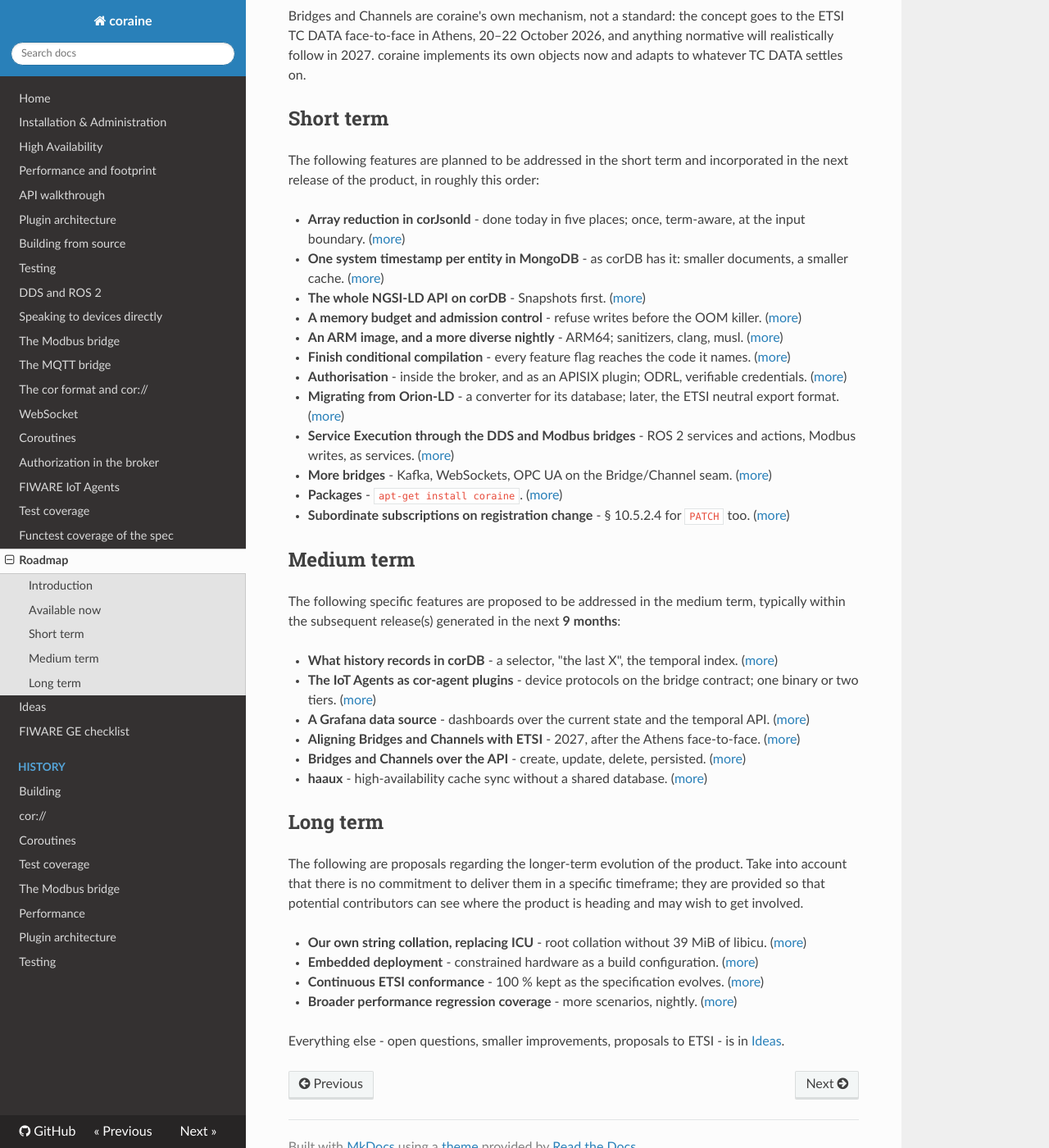
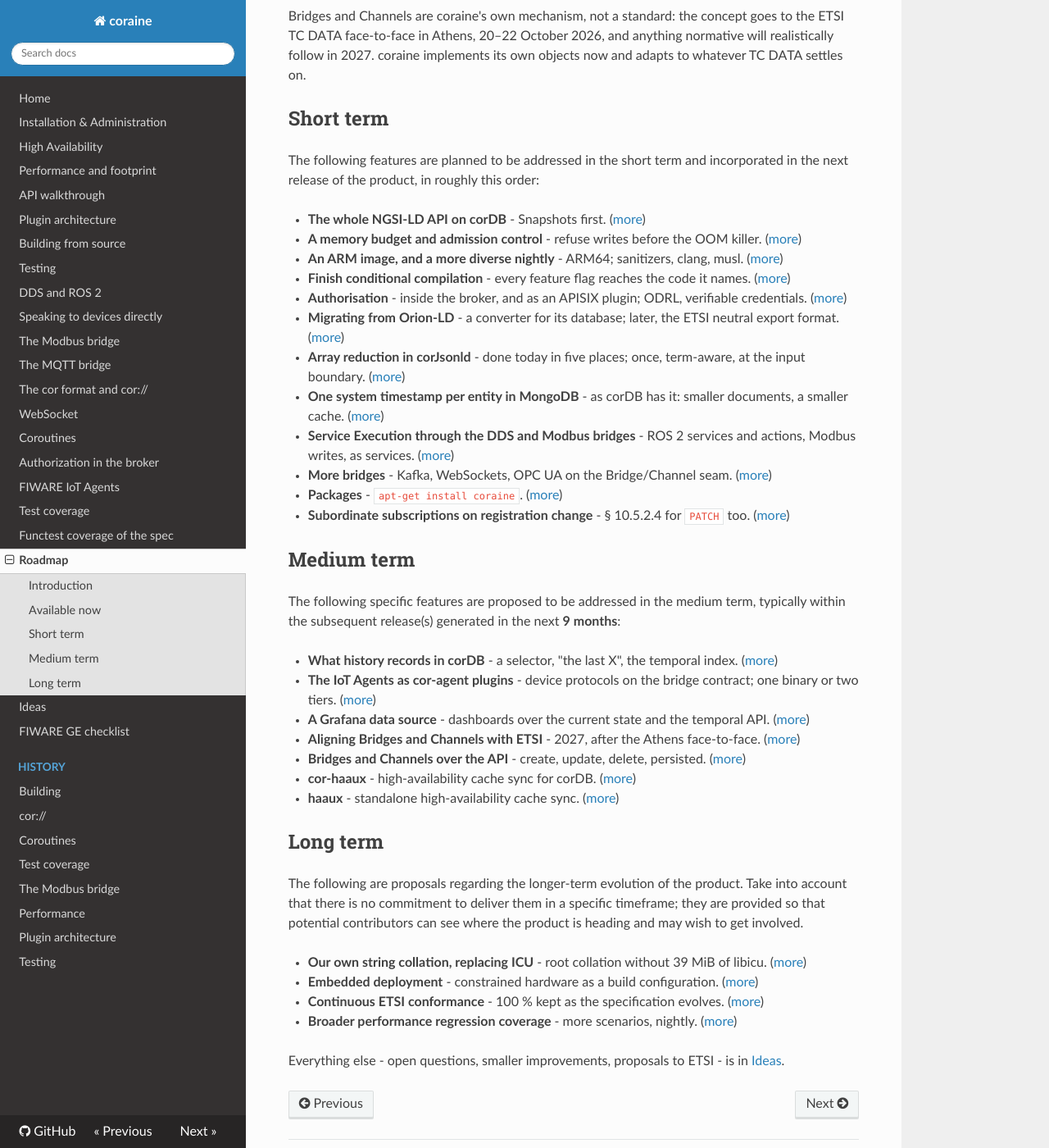
Before and after one commit to SEAMWARE/coraine, an MkDocs documentation site: the page built from doc/roadmap.md, in a window 1280 px wide and 1400 px high, scrolled down 1158 px. Shown: the whole window at 82% size. Built offline with MkDocs 1.6.1, drawn with Linux system fonts in a browser that asks for light colours; nearby versions of some CDN libraries; comment, search, counter and statistics services are not loaded.

Commit message:
roadmap: KZ's order - array reduction and MongoDB's timestamps later in the short term; haaux split: cor-haaux (corDB) and standalone haaux
Co-Authored-By: Claude Opus 5.5 <noreply@anthropic.com>

```diff
--- a/doc/roadmap.md
+++ b/doc/roadmap.md
@@ -54,14 +54,14 @@ coraine implements its own objects now and adapts to whatever TC DATA settles on
 The following features are planned to be addressed in the short term and
 incorporated in the next release of the product, in roughly this order:
 
--   **Array reduction in corJsonld** - done today in five places; once, term-aware, at the input boundary. ([more](ideas.md#array-reduction-in-corjsonld))
--   **One system timestamp per entity in MongoDB** - as corDB has it: smaller documents, a smaller cache. ([more](ideas.md#one-system-timestamp-per-entity---in-mongodb-too))
 -   **The whole NGSI-LD API on corDB** - Snapshots first. ([more](ideas.md#the-whole-ngsi-ld-api-on-cordb---snapshots-first))
 -   **A memory budget and admission control** - refuse writes before the OOM killer. ([more](ideas.md#a-memory-budget-and-admission-control))
 -   **An ARM image, and a more diverse nightly** - ARM64; sanitizers, clang, musl. ([more](ideas.md#an-arm-image-and-a-more-diverse-nightly))
 -   **Finish conditional compilation** - every feature flag reaches the code it names. ([more](ideas.md#finish-conditional-compilation))
 -   **Authorisation** - inside the broker, and as an APISIX plugin; ODRL, verifiable credentials. ([more](ideas.md#authorisation-inside-the-broker-and-as-an-apisix-plugin))
 -   **Migrating from Orion-LD** - a converter for its database; later, the ETSI neutral export format. ([more](ideas.md#migrating-from-orion-ld))
+-   **Array reduction in corJsonld** - done today in five places; once, term-aware, at the input boundary. ([more](ideas.md#array-reduction-in-corjsonld))
+-   **One system timestamp per entity in MongoDB** - as corDB has it: smaller documents, a smaller cache. ([more](ideas.md#one-system-timestamp-per-entity---in-mongodb-too))
 -   **Service Execution through the DDS and Modbus bridges** - ROS 2 services and actions, Modbus writes, as services. ([more](ideas.md#service-execution))
 -   **More bridges** - Kafka, WebSockets, OPC UA on the Bridge/Channel seam. ([more](ideas.md#more-bridges))
 -   **Packages** - `apt-get install coraine`. ([more](ideas.md#packages))
@@ -77,7 +77,8 @@ typically within the subsequent release(s) generated in the next **9 months**:
 -   **A Grafana data source** - dashboards over the current state and the temporal API. ([more](ideas.md#a-grafana-data-source))
 -   **Aligning Bridges and Channels with ETSI** - 2027, after the Athens face-to-face. ([more](ideas.md#aligning-bridges-and-channels-with-etsi))
 -   **Bridges and Channels over the API** - create, update, delete, persisted. ([more](ideas.md#bridges-and-channels-over-the-api))
--   **haaux** - high-availability cache sync without a shared database. ([more](ideas.md#haaux))
+-   **cor-haaux** - high-availability cache sync for corDB. ([more](cordb.md#haaux))
+-   **haaux** - standalone high-availability cache sync. ([more](ideas.md#haaux))
 
 ## Long term
 
```
